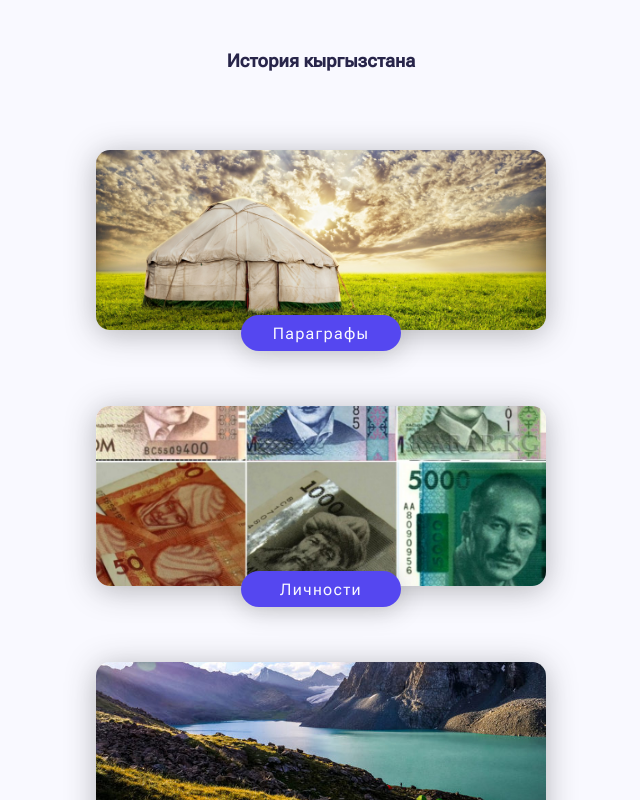
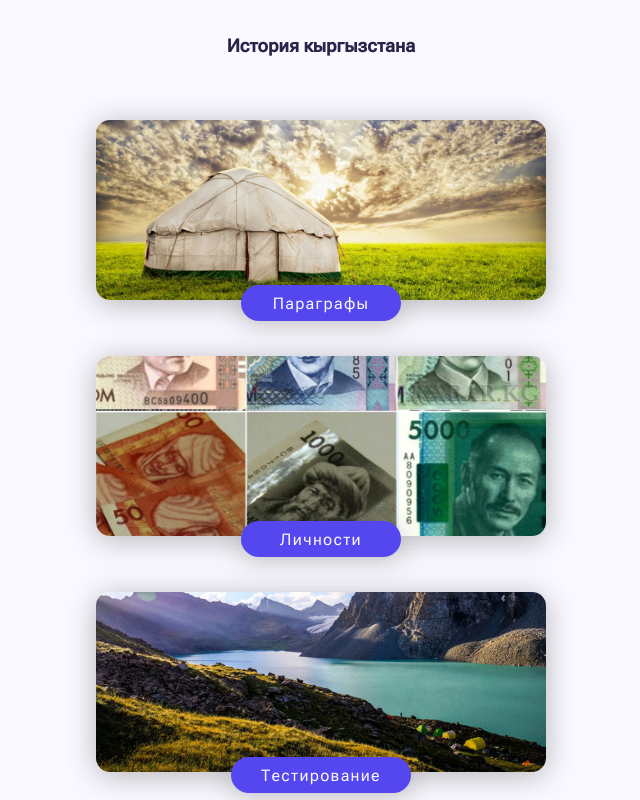
Before and after one commit to boorsoft/history-kg-web, a React (Create React App) app: page / in a window 1280 px wide. Shown: the top 800 px of the page, without its empty margins (319-959 px from the left). Built offline with nearby package versions, Linux system fonts and the light colour scheme.

Commit message:
UI Responsibility fix

```diff
--- a/src/App.tsx
+++ b/src/App.tsx
@@ -1,9 +1,8 @@
-import React, { ReactElement } from "react";
+import React from "react";
 import RootRouter from "./router/RootRouter";
+import "./index.css";
 
-import "./index.css";
 import { createGlobalStyle } from "styled-components";
-import Header from "./components/Header";
 import Wrapper from "./components/Wrapper";
 import { Provider } from "react-redux";
 import store from "./store/store";
--- a/src/components/Header.tsx
+++ b/src/components/Header.tsx
@@ -24,7 +24,7 @@ const StyledHeader = styled.div`
   position: fixed;
   z-index: 100;
   width: 100%;
-  height: 120px;
+  height: 90px;
   background-color: var(--primary-color);
 `;
 
--- a/src/pages/Home/Home.tsx
+++ b/src/pages/Home/Home.tsx
@@ -31,8 +31,8 @@ export const Container = styled.div`
   align-items: center;
   width: 100%;
   min-height: 100vh;
-  padding: 20px;
-  padding-top: 150px;
+  /* padding: 20px; */
+  padding-top: 120px;
 `;
 
 export default Home;
--- a/src/pages/Home/components/MenuButton.tsx
+++ b/src/pages/Home/components/MenuButton.tsx
@@ -25,13 +25,13 @@ const ButtonContainer = styled.div`
   flex-direction: column;
   align-items: center;
   position: relative;
-  margin-bottom: 40px;
+  margin-bottom: 20px;
   cursor: pointer;
 `;
 
 const Image = styled.div<{ image: string }>`
   position: relative;
-  width: clamp(340px, 50vw, 450px);
+  width: clamp(330px, 90vw, 450px);
   height: clamp(140px, 35vw, 180px);
   background-image: ${({ image }) => `url(${image})`};
   background-position: 100% 90%;
--- a/src/pages/Paragraphs/components/Paragraph.tsx
+++ b/src/pages/Paragraphs/components/Paragraph.tsx
@@ -45,8 +45,9 @@ const Wrapper = styled.div`
 
 const Container = styled.div`
     margin-top: 120px;
-    padding: 10px;
-    width: clamp(350px, 40vw, 500px);
+    padding: 20px;
+    /* width: clamp(350px, 90vw, 500px); */
+    width: 100%;
 `
 
 const Text = styled.div`
--- a/src/pages/Paragraphs/components/ParagraphSelector.tsx
+++ b/src/pages/Paragraphs/components/ParagraphSelector.tsx
@@ -27,8 +27,8 @@ const Container = styled.div`
 
 const Image = styled.div<{image: string}>`
     position: relative;
-    width: clamp(300px, 40vw, 440px);
-    height: clamp(50px, 40vw, 120px);
+    width: clamp(300px, 80vw, 440px);
+    height: clamp(50px, 80vw, 120px);
     background-image: ${({image}) => `url(${image})`};
     background-position: center 100%;
     background-size: 100%;
@@ -45,11 +45,11 @@ const TitleContainer = styled.div`
     padding: 8px 15px;
     background-color: var(--accent-color);
     color: var(--primary-color);
-    width: clamp(150px, 50vw, 220px);
+    width: clamp(180px, 50vw, 220px);
     height: clamp(26px, 30vw, 36px);
     box-shadow: 0px 4px 24px rgba(51, 51, 51, 0.25);
     border-radius: 18px;
-    bottom: 85px;
+    bottom: 75px;
     left: -30px;
 `
 
--- a/src/pages/Persons/Persons.tsx
+++ b/src/pages/Persons/Persons.tsx
@@ -44,7 +44,7 @@ export const Persons: FC = () => {
 const GridContainer = styled.div`
     display: grid;
     grid-template-columns: 1fr 1fr;
-    gap: 40px;
+    gap: clamp(15px, 5vw, 40px);
 `
 
 export default Persons;
--- a/src/pages/Persons/components/PersonPage.tsx
+++ b/src/pages/Persons/components/PersonPage.tsx
@@ -43,8 +43,8 @@ const Wrapper = styled.div`
 
 const Container = styled.div`
     margin-top: 120px;
-    padding: 10px;
-    width: clamp(350px, 40vw, 500px);
+    padding: 20px;
+    width: 100%;
 `
 
 const Text = styled.div`
```
